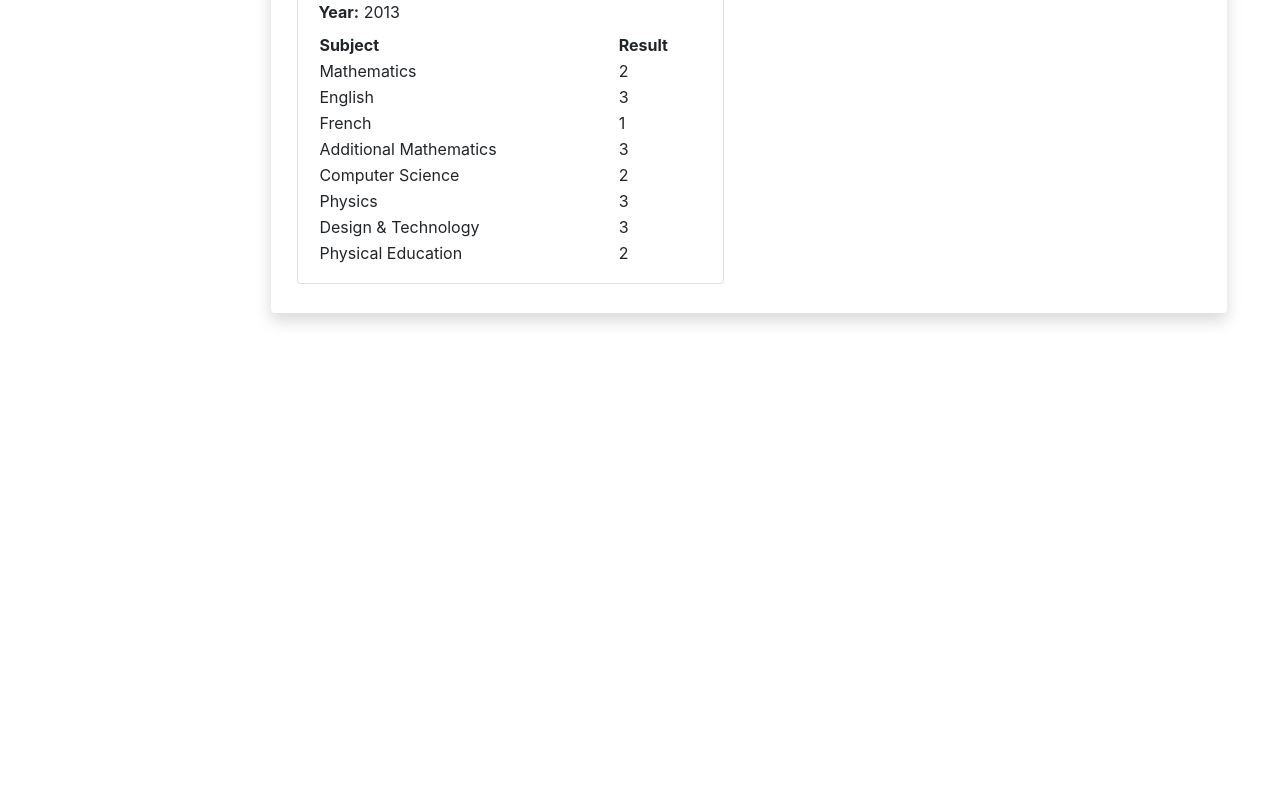
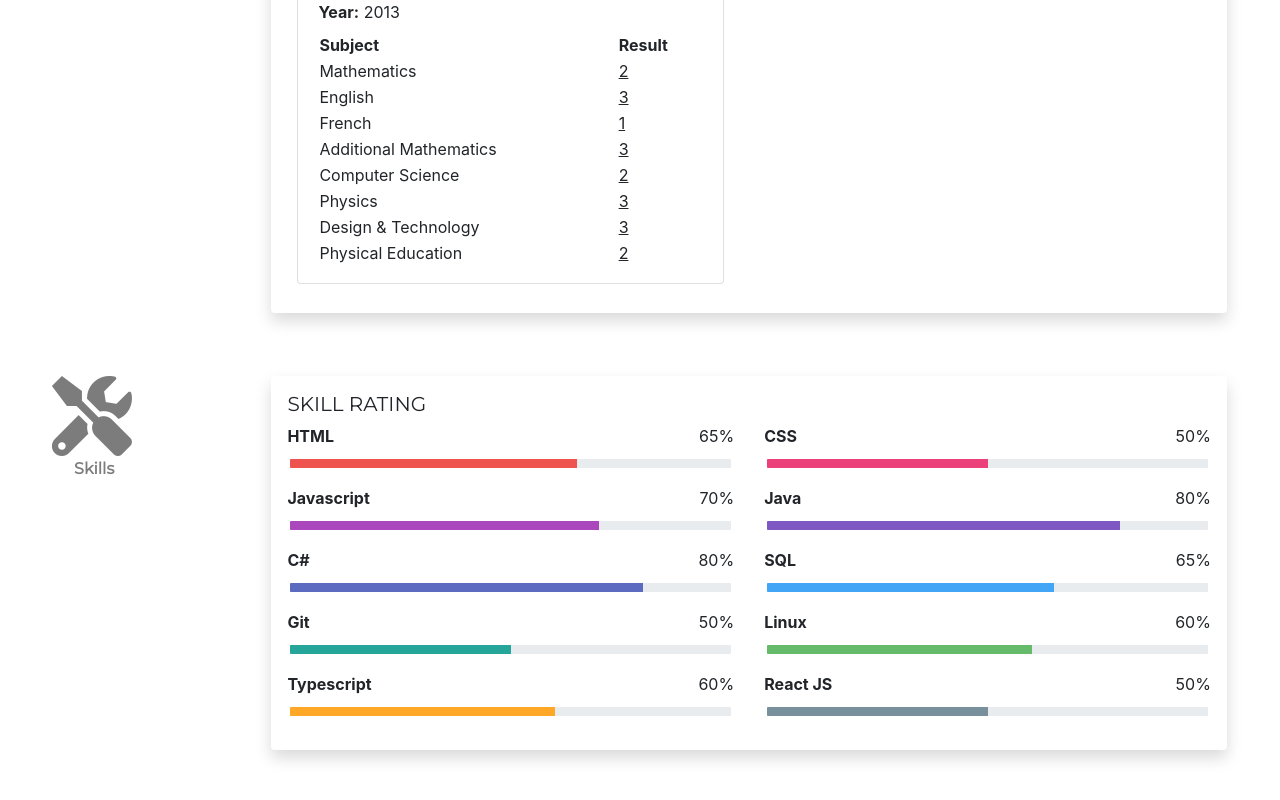
Before and after one commit to ihsaro/cv, a React (Create React App) app: page / in a window 1280 px wide. Shown: the part 1484-2284 px from the top of the page. Built offline with nearby package versions, Linux system fonts and the light colour scheme.

Commit message:
skills finalized

```diff
--- a/src/components/education/EducationCard.tsx
+++ b/src/components/education/EducationCard.tsx
@@ -29,7 +29,7 @@ export default class EducationCard extends React.Component<IEducationProps> {
                                             return (
                                                 <tr>
                                                     <td>{result.subject}</td>
-                                                    <td>{result.result}</td>
+                                                    <td><u>{result.result}</u></td>
                                                 </tr>
                                             )
                                         })
--- /dev/null
+++ b/src/components/skills/SkillRatingProgressBar.css
@@ -0,0 +1,13 @@
+.progress {
+    border: 3px solid rgba(255, 255, 255, 1);
+    height: 15px;
+    width: 100%;
+}
+
+.progress-bottom-margin {
+    margin-bottom: 15px;
+}
+
+.text-right-float {
+    float: right;
+}
--- /dev/null
+++ b/src/components/skills/SkillRatingProgressBar.tsx
@@ -0,0 +1,34 @@
+import React from 'react';
+import { ISkillRatingProgressBar } from './interfaces/ISkillRatingProgressBar';
+
+import './SkillRatingProgressBar.css';
+
+export default class SkillRatingProgressBar extends React.Component<ISkillRatingProgressBar> {
+    render() {
+        return (
+            <div className="row">
+            {
+                this.props.jsonResource.SkillRatingProgressBarItems.map((item: any, index: number) => {
+
+                    var progressBarStyle = {
+                        width: item.rating + '%',
+                        backgroundColor: item.color
+                    }
+
+                    return (
+                        <div className="col-md-6 progress-bottom-margin">
+                            <div>
+                                <strong>{item.title}</strong>
+                                <label className="text-right-float">{item.rating}%</label>
+                            </div>
+                            <div className="progress">
+                                <div className="progress-bar" role="progressbar" aria-valuenow={item.rating} style={progressBarStyle}></div>
+                            </div>
+                        </div>
+                    )
+                })
+            }
+            </div>
+        )
+    }
+}
--- a/src/components/skills/Skills.tsx
+++ b/src/components/skills/Skills.tsx
@@ -1,5 +1,6 @@
 import React from 'react';
 import TitleBox from '../shared/TitleBox/TitleBox';
+import SkillRatingProgressBar from './SkillRatingProgressBar';
 
 export default class Skills extends React.Component {
     render() {
@@ -8,7 +9,8 @@ export default class Skills extends React.Component {
                 <TitleBox title="Skills" fontAwesomeIcon="fa fa-tools fa-5x" />
                 <div className="col-md-10">
                     <div className="container shadow p-3 mb-5 bg-white rounded content-box-container-width">
-
+                        <h5 className="content-box-header">SKILL RATING</h5>
+                        <SkillRatingProgressBar jsonResource={require('./json/SkillRatingProgressBarItem.json')}/>
                     </div>
                 </div>
             </div>
--- /dev/null
+++ b/src/components/skills/interfaces/ISkillRatingProgressBar.ts
@@ -0,0 +1,3 @@
+export interface ISkillRatingProgressBar {
+    jsonResource: any;
+}
--- /dev/null
+++ b/src/components/skills/json/SkillRatingProgressBarItem.json
@@ -0,0 +1,54 @@
+{
+    "SkillRatingProgressBarItems": [
+        {
+            "color": "#EF5350",
+            "title": "HTML",
+            "rating": "65"
+        },
+        {
+            "color": "#EC407A",
+            "title": "CSS",
+            "rating": "50"
+        },
+        {
+            "color": "#AB47BC",
+            "title": "Javascript",
+            "rating": "70"
+        },
+        {
+            "color": "#7E57C2",
+            "title": "Java",
+            "rating": "80"
+        },
+        {
+            "color": "#5C6BC0",
+            "title": "C#",
+            "rating": "80"
+        },
+        {
+            "color": "#42A5F5",
+            "title": "SQL",
+            "rating": "65"
+        },
+        {
+            "color": "#26A69A",
+            "title": "Git",
+            "rating": "50"
+        },
+        {
+            "color": "#66BB6A",
+            "title": "Linux",
+            "rating": "60"
+        },
+        {
+            "color": "#FFA726",
+            "title": "Typescript",
+            "rating": "60"
+        },
+        {
+            "color": "#78909C",
+            "title": "React JS",
+            "rating": "50"
+        }
+    ]
+}
--- a/src/index.tsx
+++ b/src/index.tsx
@@ -13,7 +13,7 @@ import * as serviceWorker from './serviceWorker';
 import Education from './components/education/Education';
 
 ReactDOM.render(<NavigationBar jsonResource={require('./components/nav-bar/json/NavigationBar.json')} />, document.getElementById('header'));
-ReactDOM.render([<Introduction />, <Home />, <Education />], document.getElementById('main'));
+ReactDOM.render([<Introduction />, <Home />, <Education />, <Skills />], document.getElementById('main'));
 ReactDOM.render(<GoToTopWidget />, document.getElementById('footer'));
 
 serviceWorker.unregister();
```
